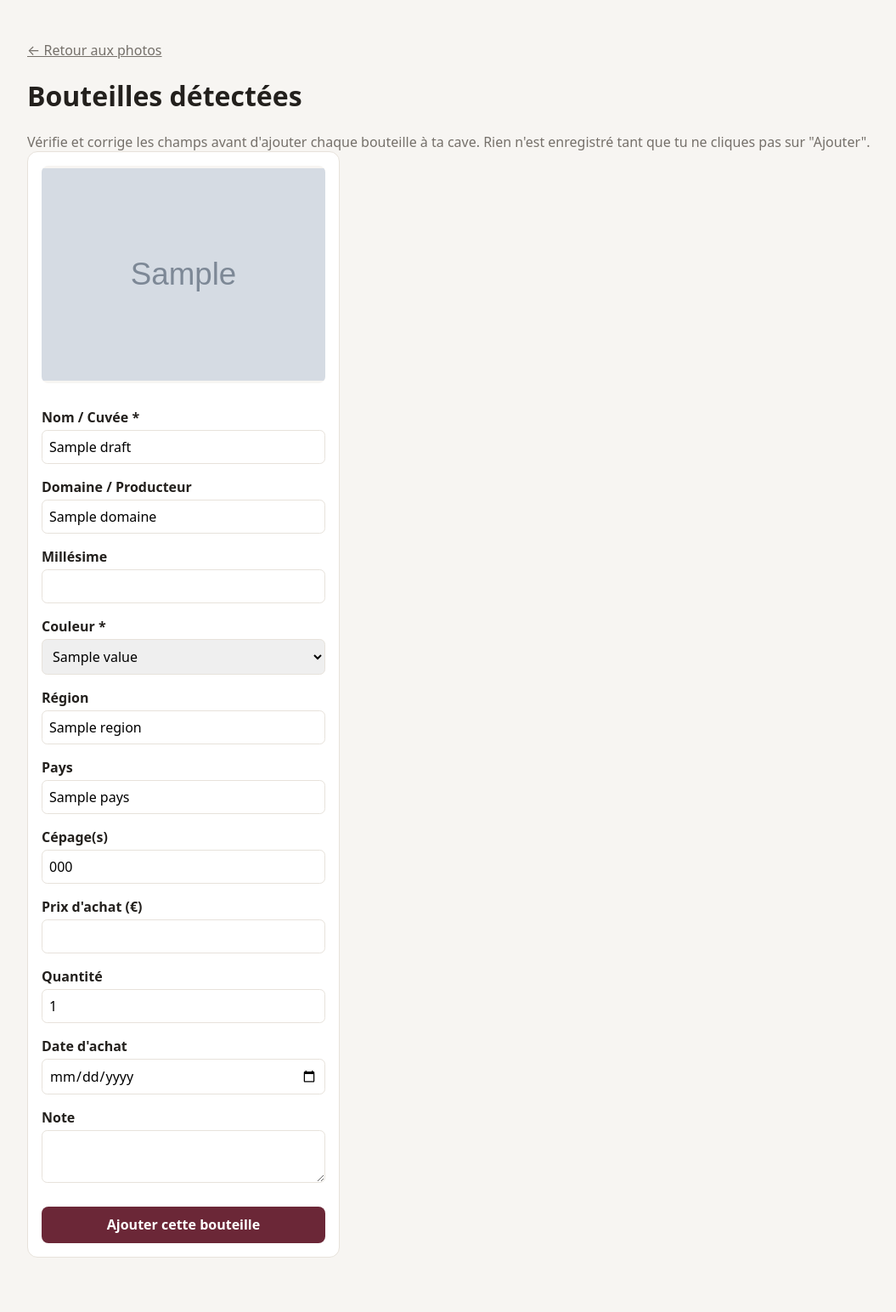
After one commit to capucine-masson/Accords-Mets-Vin, a FastAPI app: template templates/brouillons.html in a window 1280 px wide. The commit adds this page. Shown: the whole page at 85% size, without its empty margins (32-1087 px from the left). Run offline with FastAPI, Linux system fonts and the light colour scheme; the template is opened without the code that fills it: most values are stand-ins (such as "Sample title", 1, 10 or a date in 2020); grey boxes marked "Sample" are stand-in pictures.

Commit message:
analyse des photos avec qwen

```diff
--- a/database.py
+++ b/database.py
@@ -33,10 +33,16 @@ def init_db() -> None:
                 quantite INTEGER NOT NULL DEFAULT 1,
                 date_achat TEXT,
                 note TEXT,
-                statut TEXT NOT NULL DEFAULT '{StatutBouteille.EN_CAVE.value}' CHECK (statut IN ({STATUTS_SQL}))
+                statut TEXT NOT NULL DEFAULT '{StatutBouteille.EN_CAVE.value}' CHECK (statut IN ({STATUTS_SQL})),
+                photo_path TEXT
             )
             """
         )
+        existing_columns = {
+            row[1] for row in conn.execute("PRAGMA table_info(bottles)")
+        }
+        if "photo_path" not in existing_columns:
+            conn.execute("ALTER TABLE bottles ADD COLUMN photo_path TEXT")
         conn.commit()
     finally:
         conn.close()
@@ -100,16 +106,17 @@ def list_millesimes() -> list[int]:
 
 
 def insert_bottle(bottle: dict) -> int:
+    bottle = {"photo_path": None, **bottle}
     conn = get_connection()
     try:
         cursor = conn.execute(
             """
             INSERT INTO bottles
                 (nom, domaine, millesime, couleur, region, pays, cepages,
-                 prix_achat, quantite, date_achat, note, statut)
+                 prix_achat, quantite, date_achat, note, statut, photo_path)
             VALUES
                 (:nom, :domaine, :millesime, :couleur, :region, :pays, :cepages,
-                 :prix_achat, :quantite, :date_achat, :note, :statut)
+                 :prix_achat, :quantite, :date_achat, :note, :statut, :photo_path)
             """,
             bottle,
         )
@@ -117,3 +124,14 @@ def insert_bottle(bottle: dict) -> int:
         return cursor.lastrowid
     finally:
         conn.close()
+
+
+def list_used_photo_paths() -> set[str]:
+    conn = get_connection()
+    try:
+        rows = conn.execute(
+            "SELECT DISTINCT photo_path FROM bottles WHERE photo_path IS NOT NULL"
+        ).fetchall()
+        return {r[0] for r in rows}
+    finally:
+        conn.close()
--- a/main.py
+++ b/main.py
@@ -8,8 +8,16 @@ from fastapi.responses import RedirectResponse
 from fastapi.staticfiles import StaticFiles
 from fastapi.templating import Jinja2Templates
 
-from database import init_db, insert_bottle, list_bottles, list_millesimes, list_regions
+from database import (
+    init_db,
+    insert_bottle,
+    list_bottles,
+    list_millesimes,
+    list_regions,
+    list_used_photo_paths,
+)
 from enums import Couleur
+from vision import analyser_photo
 
 load_dotenv()
 
@@ -80,6 +88,7 @@ def create_bottle(
     quantite: int = Form(1),
     date_achat: str = Form(""),
     note: str = Form(""),
+    photo_path: str = Form(""),
 ):
     insert_bottle(
         {
@@ -95,6 +104,7 @@ def create_bottle(
             "date_achat": date_achat or None,
             "note": note or None,
             "statut": "en_cave",
+            "photo_path": photo_path or None,
         }
     )
     return RedirectResponse(url="/", status_code=303)
@@ -125,6 +135,46 @@ def list_photos(request: Request):
         key=lambda f: f.stat().st_mtime,
         reverse=True,
     )
+    used = list_used_photo_paths()
+    photos = [{"name": f.name, "utilisee": f.name in used} for f in files]
+    a_analyser = sum(1 for p in photos if not p["utilisee"])
     return templates.TemplateResponse(
-        request, "photos.html", {"photo_names": [f.name for f in files]}
+        request, "photos.html", {"photos": photos, "a_analyser": a_analyser}
     )
+
+
+@app.post("/photos/analyser")
+def analyser_photos(request: Request, photos: List[str] = Form([])):
+    used = list_used_photo_paths()
+    a_traiter = []
+    for name in photos:
+        if name in used or Path(name).name != name:
+            continue
+        photo_file = UPLOAD_DIR / name
+        if photo_file.is_file():
+            a_traiter.append(photo_file)
+
+    drafts = []
+    erreurs = []
+    for photo_file in a_traiter:
+        try:
+            drafts.extend(analyser_photo(photo_file))
+        except Exception as exc:
+            erreurs.append({"photo": photo_file.name, "erreur": str(exc)})
+
+    return templates.TemplateResponse(
+        request,
+        "brouillons.html",
+        {"drafts": drafts, "erreurs": erreurs, "couleurs": list(Couleur)},
+    )
+
+
+@app.post("/photos/{name}/supprimer")
+def supprimer_photo(name: str):
+    if Path(name).name != name:
+        return RedirectResponse(url="/photos", status_code=303)
+    if name not in list_used_photo_paths():
+        photo_file = UPLOAD_DIR / name
+        if photo_file.is_file():
+            photo_file.unlink()
+    return RedirectResponse(url="/photos", status_code=303)
--- a/requirements.txt
+++ b/requirements.txt
@@ -3,3 +3,4 @@ uvicorn[standard]
 python-dotenv
 jinja2
 python-multipart
+groq
--- a/static/style.css
+++ b/static/style.css
@@ -86,10 +86,121 @@ body {
 
 .photo-thumb {
     width: 100%;
-    height: 10rem;
-    object-fit: cover;
+    height: 14rem;
+    object-fit: contain;
+    background: var(--bg);
     border-radius: 0.5rem;
     border: 1px solid var(--border);
+}
+
+.photo-item {
+    position: relative;
+    background: var(--card-bg);
+    border-radius: 0.5rem;
+    padding: 0.5rem;
+}
+
+.badge {
+    position: absolute;
+    bottom: 0.75rem;
+    left: 0.75rem;
+    background: rgba(35, 32, 29, 0.75);
+    color: #fff;
+    font-size: 0.7rem;
+    padding: 0.2rem 0.5rem;
+    border-radius: 0.3rem;
+}
+
+.photo-select {
+    display: flex;
+    align-items: center;
+    gap: 0.4rem;
+    margin-top: 0.5rem;
+    font-size: 0.85rem;
+    cursor: pointer;
+}
+
+.photo-delete {
+    position: absolute;
+    top: 0.6rem;
+    right: 0.6rem;
+    width: 1.6rem;
+    height: 1.6rem;
+    line-height: 1;
+    border: none;
+    border-radius: 50%;
+    background: rgba(35, 32, 29, 0.75);
+    color: #fff;
+    font-size: 1.1rem;
+    cursor: pointer;
+}
+
+.photo-delete:hover {
+    background: var(--accent);
+}
+
+.selection-actions {
+    display: flex;
+    gap: 0.75rem;
+    margin-bottom: 1rem;
+}
+
+.selection-actions button {
+    padding: 0.55rem 1rem;
+    font: inherit;
+    font-weight: 600;
+    cursor: pointer;
+    border-radius: 0.5rem;
+    border: 1px solid var(--accent);
+    background: transparent;
+    color: var(--accent);
+}
+
+.selection-actions button[type="submit"] {
+    background: var(--accent);
+    color: #fff;
+}
+
+.selection-actions button:hover {
+    opacity: 0.9;
+}
+
+.erreurs {
+    margin-bottom: 1.5rem;
+}
+
+.erreur {
+    background: #fbe4e4;
+    color: #7c1f2e;
+    padding: 0.6rem 0.9rem;
+    border-radius: 0.5rem;
+    margin: 0 0 0.5rem;
+}
+
+.draft-grid {
+    display: grid;
+    grid-template-columns: repeat(auto-fill, minmax(18rem, 1fr));
+    gap: 1.5rem;
+}
+
+.draft-card {
+    background: var(--card-bg);
+    border: 1px solid var(--border);
+    border-radius: 0.75rem;
+    padding: 1rem;
+}
+
+.draft-thumb {
+    width: 100%;
+    height: 16rem;
+    object-fit: contain;
+    background: var(--bg);
+    border-radius: 0.5rem;
+    margin-bottom: 0.75rem;
+}
+
+.draft-card form {
+    max-width: none;
 }
 
 .filters {
--- /dev/null
+++ b/templates/brouillons.html
@@ -0,0 +1,85 @@
+<!DOCTYPE html>
+<html lang="fr">
+<head>
+    <meta charset="UTF-8">
+    <meta name="viewport" content="width=device-width, initial-scale=1.0">
+    <title>Brouillons détectés — Apogée Wine</title>
+    <link rel="stylesheet" href="/static/style.css">
+</head>
+<body>
+    <div class="page">
+        <p><a class="muted" href="/photos">&larr; Retour aux photos</a></p>
+        <h1>Bouteilles détectées</h1>
+        <p class="muted">Vérifie et corrige les champs avant d'ajouter chaque bouteille à ta cave. Rien n'est enregistré tant que tu ne cliques pas sur "Ajouter".</p>
+
+        {% if erreurs %}
+        <div class="erreurs">
+            {% for e in erreurs %}
+            <p class="erreur">Échec de l'analyse pour <strong>{{ e.photo }}</strong> : {{ e.erreur }}</p>
+            {% endfor %}
+        </div>
+        {% endif %}
+
+        {% if drafts %}
+        <div class="draft-grid">
+            {% for d in drafts %}
+            <div class="draft-card">
+                <img src="/static/uploads/{{ d.photo_path }}" alt="Photo source" class="draft-thumb">
+                <form method="post" action="/bouteilles">
+                    <input type="hidden" name="photo_path" value="{{ d.photo_path }}">
+
+                    <label>Nom / Cuvée *</label>
+                    <input type="text" name="nom" value="{{ d.nom }}" required>
+
+                    <label>Domaine / Producteur</label>
+                    <input type="text" name="domaine" value="{{ d.domaine }}">
+
+                    <label>Millésime</label>
+                    <input type="number" name="millesime" value="{{ d.millesime }}" min="1900" max="2100">
+
+                    <label>Couleur *</label>
+                    <select name="couleur" required>
+                        {% for c in couleurs %}
+                        <option value="{{ c.value }}" {% if d.couleur == c.value %}selected{% endif %}>{{ c.value }}</option>
+                        {% endfor %}
+                    </select>
+
+                    <label>Région</label>
+                    <input type="text" name="region" value="{{ d.region }}">
+
+                    <label>Pays</label>
+                    <input type="text" name="pays" value="{{ d.pays }}">
+
+                    <label>Cépage(s)</label>
+                    <input type="text" name="cepages" value="{{ d.cepages }}">
+
+                    <label>Prix d'achat (€)</label>
+                    <input type="number" name="prix_achat" step="0.01" min="0">
+
+                    <label>Quantité</label>
+                    <input type="number" name="quantite" value="1" min="1">
+
+                    <label>Date d'achat</label>
+                    <input type="date" name="date_achat">
+
+                    <label>Note</label>
+                    <textarea name="note" rows="2"></textarea>
+
+                    <button type="submit">Ajouter cette bouteille</button>
+                </form>
+            </div>
+            {% endfor %}
+        </div>
+        {% elif not erreurs %}
+        <p class="empty-state">Aucune bouteille détectée sur les photos analysées.</p>
+        {% endif %}
+    </div>
+    <script>
+        document.querySelectorAll(".draft-card form").forEach(function (form) {
+            form.addEventListener("submit", function (event) {
+                event.currentTarget.querySelector("button").disabled = true;
+            });
+        });
+    </script>
+</body>
+</html>
```
Also changed, not shown: templates/photos.html (+67 -8 lines), vision.py (added, +109 -0 lines).
